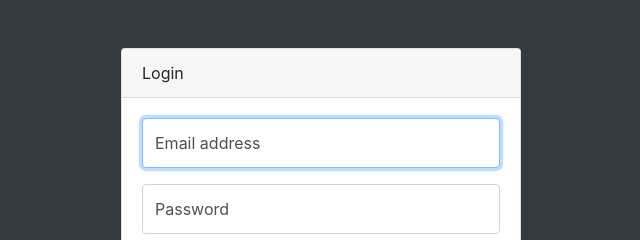
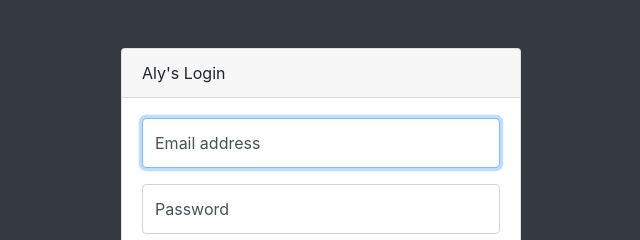
Before and after one commit to Vrushesh/Vrushesh.github.io, a website with bundled scripts: page index.html in a window 1280 px wide. Shown: the top 240 px of the page, 319-959 px from the left. Built offline with nearby package versions, Linux system fonts and the light colour scheme.

Commit message:
Demo to Aly

```diff
--- a/index.html
+++ b/index.html
@@ -29,7 +29,7 @@
   <body class="bg-dark">
     <div class="container">
       <div class="card card-login mx-auto mt-5">
-        <div class="card-header">Login</div>
+        <div class="card-header">Aly's Login</div>
         <div class="card-body">
           <form>
             <div class="form-group">
```
